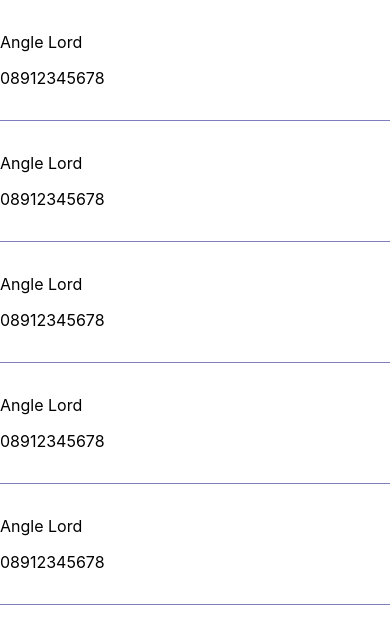
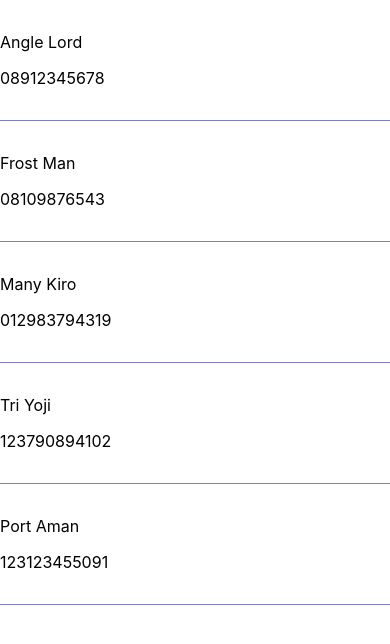
Before and after one commit to FathZulfaAli/coba-app, a React (Create React App) app: page / in a window 390 px wide. Shown: the top 644 px of the page. Built offline with nearby package versions, Linux system fonts and the light colour scheme.

Commit message:
fix looping name and phone, add useEffect hook

```diff
--- a/src/App.tsx
+++ b/src/App.tsx
@@ -34,8 +34,8 @@ function App() {
   return (
     <div>
       {contactItems.map((item) => (
-           <Contact key={item.id} name="Angle Lord" phone="08912345678" />
-                //key harus ada pada fungsi looping
+           <Contact key={item.id} name={item.name} phone={item.phone} />
+                //key harus ada pada fungsi looping, setiap item memanggil
       ))}
     </div>
   );
--- a/src/components/Contact.tsx
+++ b/src/components/Contact.tsx
@@ -1,4 +1,4 @@
-import React, {useState} from "react";
+import React, {useEffect, useState} from "react";
 
 //type props bisa dipakai untuk variabel
 type Props = {
@@ -7,7 +7,13 @@ type Props = {
 }
                                 // ini adalah variabel
 const Contact: React.FC<Props> = ({ name, phone }) => {
-    const [isPhoneCensored, setIsPhoneCensored] = useState(false)
+    const [isPhoneCensored, setIsPhoneCensored] = useState(false);
+
+    useEffect(() => {
+        if (isPhoneCensored) {
+            alert(`${name}'s phone number is censored !`)
+        }
+    }, [isPhoneCensored] )
 
     return (
 //style dalam div disebut prop/properties
```
